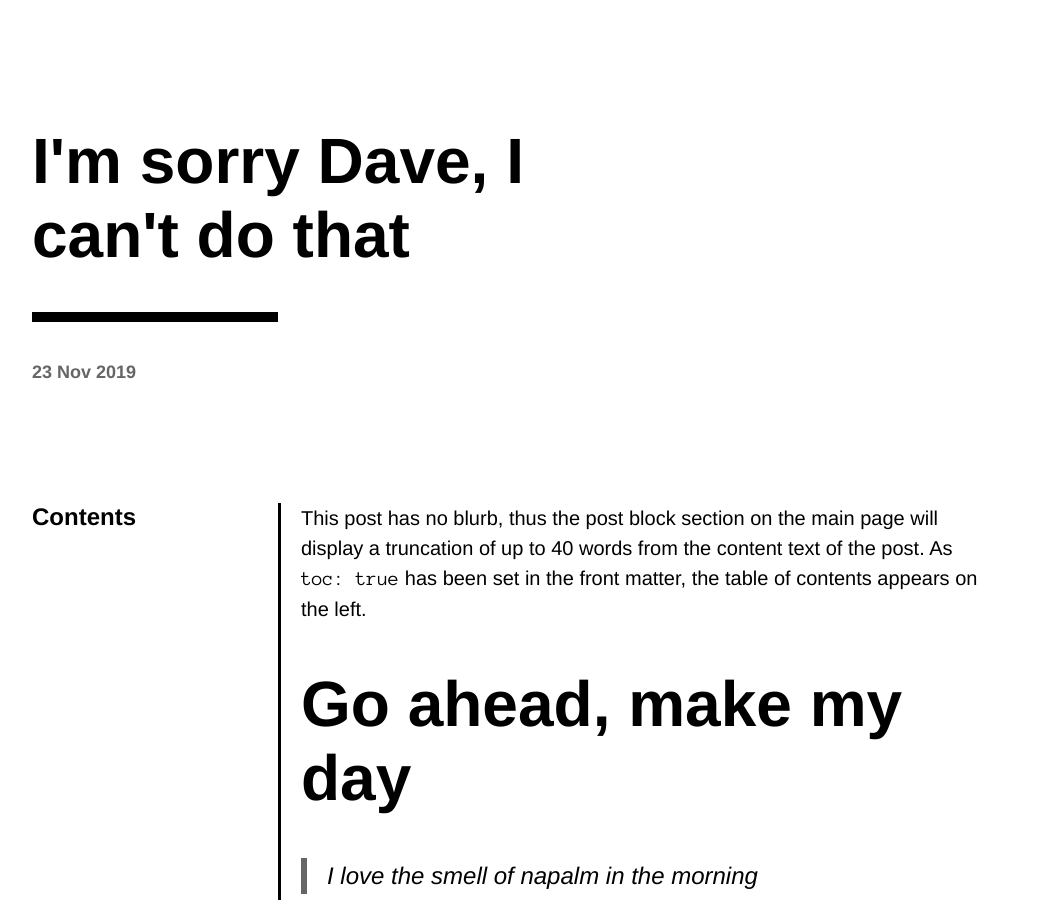
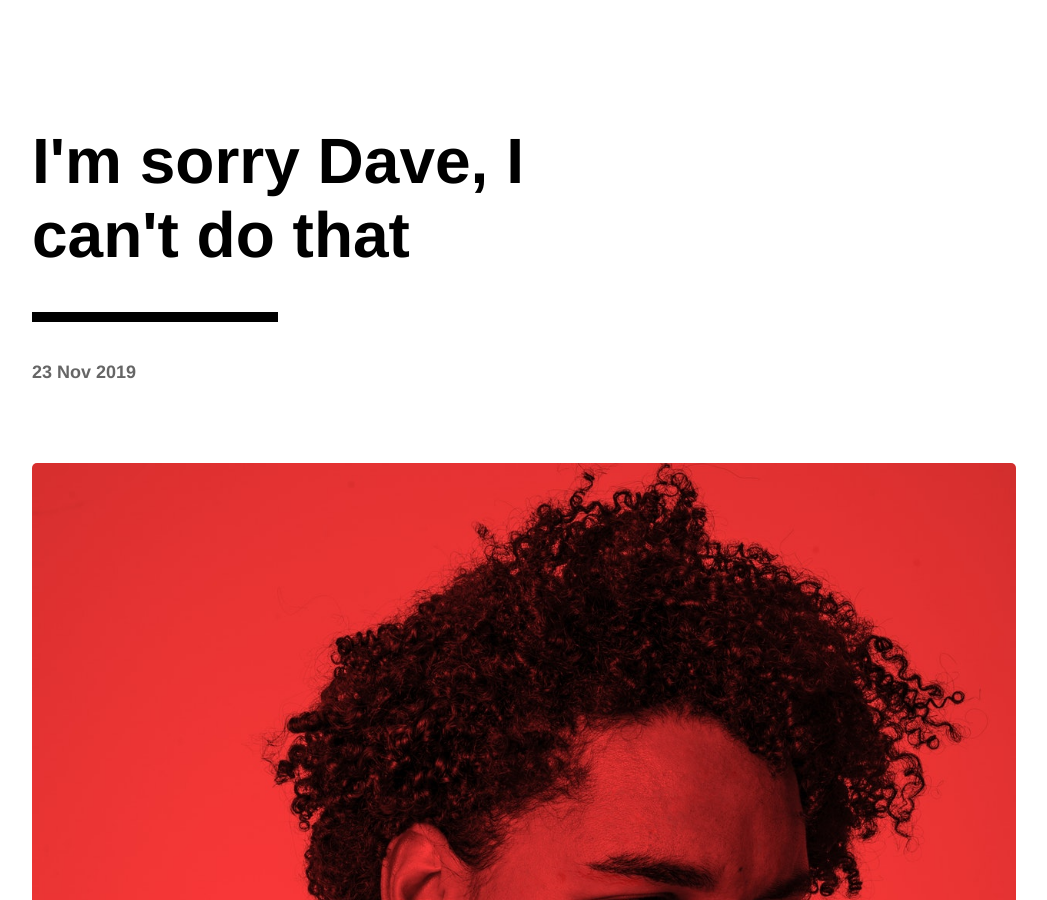
Before and after one commit to mmdlow/chungking, a Jekyll site: the page built from _posts/2019-11-23-Another-Post.md, in a window 1280 px wide and 900 px high. Shown: the whole window, without its empty margins (116-1163 px from the left). Built offline with Jekyll 4.4.1, drawn with Linux system fonts in a browser that asks for light colours; a style sheet for code colours, icons or effects is not loaded.

```diff
--- a/_config.yml
+++ b/_config.yml
@@ -12,7 +12,7 @@ email: ""
 description: An elegant, functional Jekyll theme.
 baseurl: "" # The subpath of your site, e.g. /blog
 url: "" # The base hostname & protocol for your site, e.g. http://example.com
-github: "" # The Github repo name for your project
+github: "https://github.com/mmdlow/chungking" # The Github repo name for your project
 instagram: ""
 facebook: ""
 twitter: ""
--- a/_posts/2019-11-23-Another-Post.md
+++ b/_posts/2019-11-23-Another-Post.md
@@ -1,7 +1,7 @@
 ---
 layout: post
 title: I'm sorry Dave, I can't do that
-# image: '/assets/images/portrait-photo-of-man-s-face-2599039.jpg'
+image: '/assets/images/portrait-photo-of-man-s-face-2599039.jpg'
 featured: true
 toc: true
 ---
```
